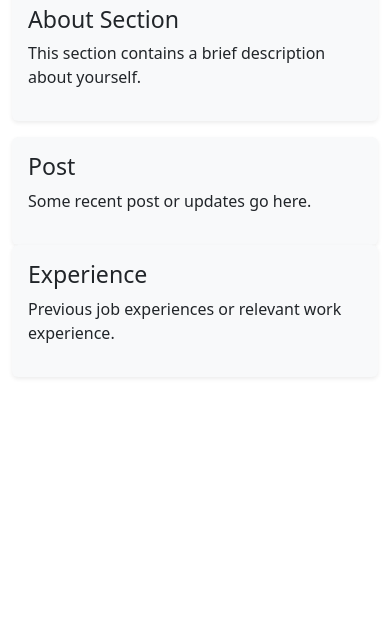
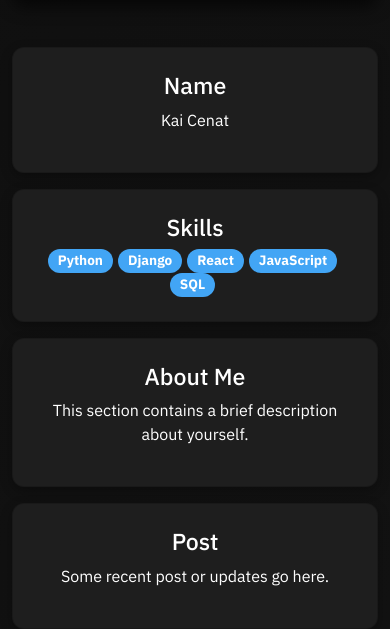
Before and after one commit to JadenLews/Hackathon_Fall2024, a Django app: page /portfolio/ in a window 390 px wide; the page is wider, and only the part inside the window is pictured. Shown: the part 354-983 px from the top of that part. Before the commit the page ends 732 px from the top of that part, so only its background shows below. Run offline with Django 5.2, Linux system fonts and the light colour scheme.

Commit message:
updated profile page
made it more cool

```diff
--- a/hackathon2024/main/templates/main/portfolio.html
+++ b/hackathon2024/main/templates/main/portfolio.html
@@ -13,81 +13,201 @@
     <!-- Bootstrap Icons -->
     <link href="https://cdn.jsdelivr.net/npm/bootstrap-icons/font/bootstrap-icons.css" rel="stylesheet">
 
-    <!-- Load custom CSS -->
     {% load static %}
     <link rel="stylesheet" href="{% static 'css/styles.css' %}">
 
+    <style>
+        body {
+            background: linear-gradient(135deg, #0f0f0f, #121212);
+            color: #ffffff;
+            font-family: 'IBM Plex Sans', sans-serif;
+            overflow-x: hidden;
+        }
+
+        .profile-header {
+            background: url('{% static "images/header-bg.jpg" %}') no-repeat center center/cover;
+            height: 300px;
+            position: relative;
+            border-radius: 12px;
+            text-align: center;
+            box-shadow: 0 8px 16px rgba(0, 0, 0, 0.6);
+            display: flex;
+            flex-direction: column;
+            align-items: center;
+            justify-content: center;
+            padding: 20px;
+            gap: 10px;
+        }
+
+        .profile-header::after {
+            content: "";
+            position: absolute;
+            top: 0; left: 0; width: 100%; height: 100%;
+            background: rgba(0, 0, 0, 0.5);
+        }
+
+        .profile-picture {
+            width: 120px;
+            height: 120px;
+            border-radius: 50%;
+            object-fit: cover;
+            border: 3px solid white;
+            transition: transform 0.4s ease;
+            z-index: 1;
+        }
+
+        .profile-picture:hover {
+            transform: scale(1.2);
+        }
+
+        .back-arrow {
+            position: absolute;
+            top: 10px;
+            left: 10px;
+            color: white;
+            font-size: 1.5rem;
+            z-index: 1;
+        }
+
+        /* Typing animation with persistent text */
+        .typing {
+            overflow: hidden;
+            white-space: nowrap;
+            width: 0;
+            font-size: calc(1.5rem + 0.5vw);
+            animation: typing 3s steps(20) forwards;
+            position: relative;
+        }
+
+        .typing::after {
+            content: "";
+            position: absolute;
+            right: 0;
+            border-right: 3px solid white;
+            animation: blink 0.75s step-end infinite;
+        }
+
+        @keyframes typing {
+            from { width: 0; }
+            to { width: 100%; }
+        }
+
+        @keyframes blink {
+            50% { border-color: transparent; }
+        }
+
+        /* Hide cursor after animation ends */
+        .hide-cursor::after {
+            animation: none;
+            border-right: none;
+        }
+
+        .btn {
+            background-color: #42a5f5;
+            color: white;
+            border-radius: 30px;
+            max-width: 200px;
+            transition: background-color 0.3s, transform 0.2s;
+            z-index: 2;
+            position: relative;
+        }
+
+        .btn:hover {
+            background-color: #1e88e5;
+            transform: scale(1.05);
+        }
+
+        .card {
+            background-color: #1e1e1e;
+            border-radius: 12px;
+            box-shadow: 0 4px 12px rgba(0, 0, 0, 0.3);
+            color: #ffffff;
+            text-align: center;
+            word-wrap: break-word;
+        }
+
+        .badge {
+            background-color: #42a5f5;
+            color: white;
+            margin-right: 5px;
+            border-radius: 12px;
+            padding: 5px 10px;
+            font-size: 0.85rem;
+        }
+
+        @media (max-width: 576px) {
+            .profile-header {
+                height: auto;
+                padding: 40px 10px;
+            }
+
+            .btn {
+                font-size: 1rem;
+                width: 100%;
+            }
+        }
+    </style>
 </head>
-<body class="container mt-3">
+<body class="container mt-4">
 
-    <!-- Background Section -->
-    <div class="bg-info p-5 position-relative">
-        <!-- Back arrow -->
-        <a href="#" class="position-absolute top-0 start-0 m-3 text-dark">
-            <i class="bi bi-arrow-left-circle fs-4"></i>
+    <!-- Profile Header -->
+    <div class="profile-header">
+        <a href="#" class="back-arrow">
+            <i class="bi bi-arrow-left-circle"></i>
         </a>
-
-         <!-- Profile Picture (Loaded from Static Folder) -->
-         <div class="position-absolute" style="bottom: -40px; left: 30px;">
-            <img src="{% static 'images/brocoli.jpg' %}" class="rounded-circle border border-white" alt="Profile Picture">
-        </div>
-
-        <!-- Edit Button -->
-        <button class="btn btn-light position-absolute" style="top: 10px; right: 10px;">Edit</button>
+        <img src="{% static 'images/brocoli.jpg' %}" class="profile-picture mb-3" alt="Profile Picture">
+        <div class="typing" id="typingText">Hi, I'm Kai Cenat!</div>
+        <button class="btn mt-3">Edit Profile</button>
     </div>
 
     <!-- Name and Skills Section -->
     <div class="row mt-5">
-        <div class="col-md-6">
-            <div class="p-3 bg-light rounded shadow-sm">
-                <h3 class="text-dark">Name</h3>
+        <div class="col-12">
+            <div class="card p-4">
+                <h3>Name</h3>
+                <p>Kai Cenat</p>
             </div>
         </div>
 
-        <div class="col-md-6">
-            <div class="p-3 bg-light rounded shadow-sm">
-                <h3 class="text-dark">Skills</h3>
-                <div class="mb-2">
-                    <span class="badge bg-primary">Python</span>
-                    <span class="badge bg-secondary">Django</span>
-                    <span class="badge bg-success">React</span>
+        <div class="col-12 mt-3">
+            <div class="card p-4">
+                <h3>Skills</h3>
+                <div class="d-flex flex-wrap justify-content-center">
+                    <span class="badge">Python</span>
+                    <span class="badge">Django</span>
+                    <span class="badge">React</span>
+                    <span class="badge">JavaScript</span>
+                    <span class="badge">SQL</span>
                 </div>
             </div>
         </div>
     </div>
 
     <!-- About Section -->
-    <div class="row mt-3">
-        <div class="col-12">
-            <div class="p-3 bg-light rounded shadow-sm">
-                <h3 class="text-dark">About Section</h3>
-                <p>This section contains a brief description about yourself.</p>
-            </div>
-        </div>
+    <div class="card p-4 mt-3">
+        <h3>About Me</h3>
+        <p>This section contains a brief description about yourself.</p>
     </div>
 
-    <!-- Post and Experience Section -->
-    <div class="row mt-3">
-        <div class="col-md-6">
-            <div class="p-3 bg-light rounded shadow-sm">
-                <h3 class="text-dark">Post</h3>
-                <p>Some recent post or updates go here.</p>
-            </div>
-        </div>
-
-        <div class="col-md-6">
-            <div class="p-3 bg-light rounded shadow-sm">
-                <h3 class="text-dark">Experience</h3>
-                <p>Previous job experiences or relevant work experience.</p>
-            </div>
-        </div>
+    <!-- Post Section -->
+    <div class="card p-4 mt-3">
+        <h3>Post</h3>
+        <p>Some recent post or updates go here.</p>
     </div>
 
     {% block page_content %}{% endblock page_content %}
 
-    <!-- Bootstrap JS and Popper.js -->
+    <!-- Bootstrap JS -->
     <script src="https://cdn.jsdelivr.net/npm/@popperjs/core@2.11.8/dist/umd/popper.min.js"></script>
     <script src="https://cdn.jsdelivr.net/npm/bootstrap@5.3.1/dist/js/bootstrap.bundle.min.js"></script>
 
+    <script>
+        // Remove the blinking cursor after typing animation finishes
+        const typingElement = document.getElementById('typingText');
+        typingElement.addEventListener('animationend', () => {
+            typingElement.classList.add('hide-cursor');
+        });
+    </script>
+
 </body>
 </html>
```
